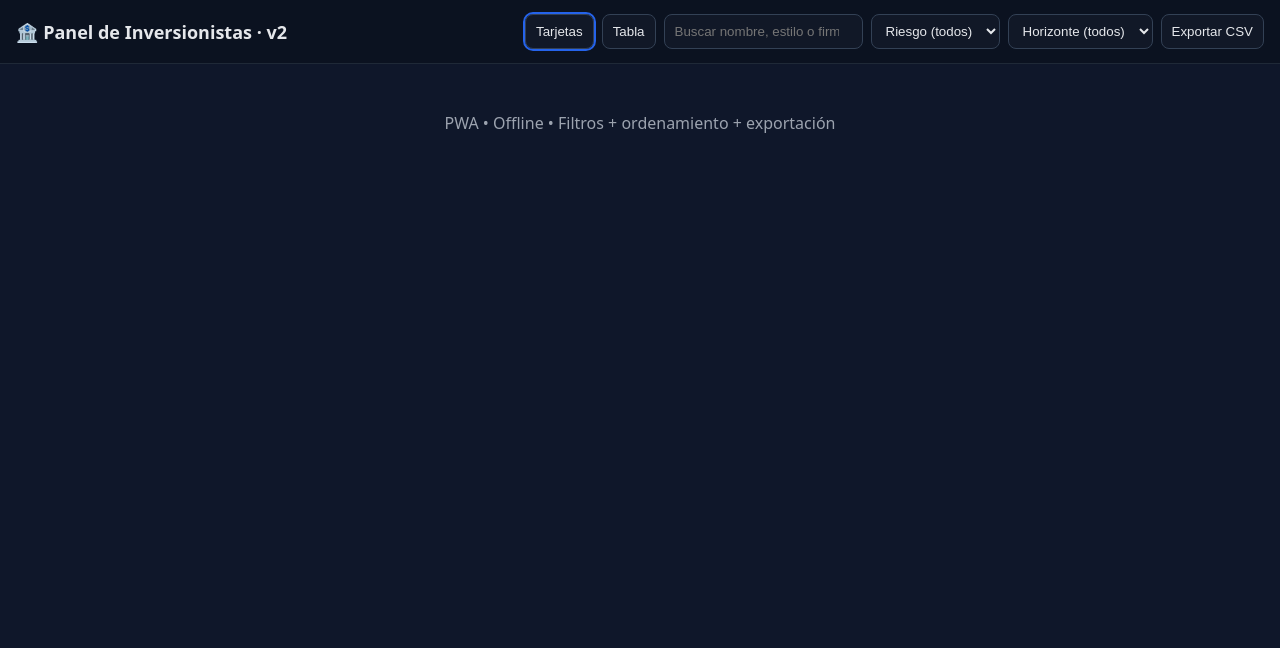
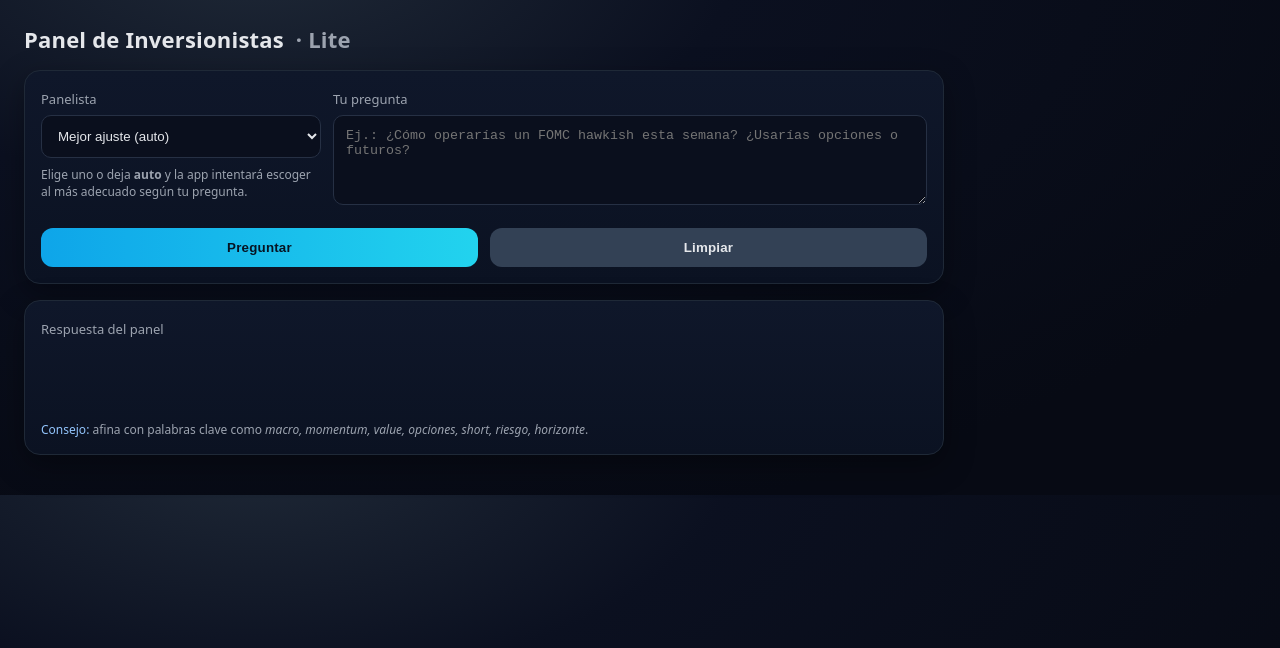
Before and after one commit to acevedoantonio76/investor-hack, a plain HTML site: page index.html in a window 1280 px wide. Drawn offline with Linux system fonts and the light colour scheme; no server answers.

Commit message:
Update index.html

```diff
--- a/index.html
+++ b/index.html
@@ -1,48 +1,71 @@
-<!doctype html>
+<!DOCTYPE html>
 <html lang="es">
 <head>
-<meta charset="utf-8">
-<meta name="viewport" content="width=device-width, initial-scale=1">
-<title>Panel de Evaluación de Inversionistas v2</title>
-<link rel="manifest" href="./manifest.webmanifest">
-<meta name="theme-color" content="#101112">
-<link rel="stylesheet" href="./styles.css">
+  <meta charset="UTF-8" />
+  <meta name="viewport" content="width=device-width,initial-scale=1" />
+  <title>Panel de Inversionistas · Lite</title>
+  <link rel="icon" href="icon-192.png">
+  <link rel="manifest" href="manifest.webmanifest">
+  <style>
+    :root { --bg:#0f172a; --card:#111827; --text:#e5e7eb; --muted:#9ca3af; --brand:#38bdf8; }
+    * { box-sizing: border-box; }
+    body { margin:0; font-family: system-ui, -apple-system, Segoe UI, Roboto, Ubuntu, "Helvetica Neue", Arial;
+           background: radial-gradient(1200px 600px at 20% -10%, #1f2937 0%, #0b1020 40%, #070a14 100%);
+           color: var(--text); padding: 24px; }
+    h1 { margin: 0 0 8px; font-size: 22px; letter-spacing:.2px }
+    .lite { color: var(--muted); font-weight:600; margin-left:6px }
+    .card { background: linear-gradient(180deg, #0f172a 0%, #0b1222 100%); border:1px solid #1f2937;
+            border-radius:16px; padding:16px; max-width:920px; margin: 16px 0; box-shadow: 0 10px 30px rgba(0,0,0,.35);}
+    label { color: var(--muted); font-size: 13px; }
+    select, input, textarea, button { width:100%; margin-top:6px; }
+    select, input, textarea { background:#0a0f1d; border:1px solid #263044; color: var(--text); border-radius:10px; padding:12px; }
+    textarea { min-height:90px; resize: vertical; }
+    .row { display:grid; grid-template-columns: 1fr; gap:12px; }
+    @media (min-width:720px){ .row{ grid-template-columns: 280px 1fr; } }
+    button { border:0; padding:12px 14px; border-radius:12px; cursor:pointer; font-weight:700; letter-spacing:.2px;
+             background: linear-gradient(90deg, #0ea5e9, #22d3ee); color:#071423; }
+    button:hover { opacity:.95 }
+    .meta { font-size: 12px; color: var(--muted); margin-top:8px }
+    .answer { line-height:1.6; white-space: pre-wrap; }
+    .error { color:#fecaca; background:#7f1d1d33; border:1px solid #7f1d1d; padding:10px 12px; border-radius:10px; }
+    .ok { color:#bbf7d0; background:#14532d33; border:1px solid #14532d; padding:10px 12px; border-radius:10px; }
+    .hint { color:#93c5fd; }
+  </style>
 </head>
 <body>
-<header>
-  <h1>🏦 Panel de Inversionistas · v2</h1>
-  <div class="controls">
-    <div class="view-toggle">
-      <button id="cardsView" class="active">Tarjetas</button>
-      <button id="tableView">Tabla</button>
+  <h1>Panel de Inversionistas <span class="lite">· Lite</span></h1>
+
+  <div id="status" class="card" style="display:none"></div>
+
+  <div class="card">
+    <div class="row">
+      <div>
+        <label for="who">Panelista</label>
+        <select id="who">
+          <option value="auto">Mejor ajuste (auto)</option>
+          <!-- El JS llenará la lista real desde data/investors.json -->
+        </select>
+        <div class="meta">Elige uno o deja <b>auto</b> y la app intentará escoger al más adecuado según tu pregunta.</div>
+      </div>
+      <div>
+        <label for="q">Tu pregunta</label>
+        <textarea id="q" placeholder="Ej.: ¿Cómo operarías un FOMC hawkish esta semana? ¿Usarías opciones o futuros?"></textarea>
+      </div>
     </div>
-    <input id="q" type="search" placeholder="Buscar nombre, estilo o firma...">
-    <select id="risk">
-      <option value="">Riesgo (todos)</option>
-      <option>Alto</option><option>Medio–alto</option><option>Medio</option><option>Bajo</option><option>—</option>
-    </select>
-    <select id="horizon">
-      <option value="">Horizonte (todos)</option>
-      <option>Corto</option><option>Mediano</option><option>Largo</option><option>Corto–mediano</option><option>Mediano–largo</option><option>—</option>
-    </select>
-    <button id="exportCsv">Exportar CSV</button>
-    <button id="installBtn" hidden>Instalar</button>
+    <div style="display:flex; gap:12px; margin-top:12px">
+      <button id="askBtn">Preguntar</button>
+      <button id="clearBtn" style="background:#334155; color:#e5e7eb;">Limpiar</button>
+    </div>
   </div>
-</header>
 
-<main>
-  <section id="cards" hidden></section>
-  <section id="table" class="table-wrap" hidden></section>
-</main>
+  <div class="card">
+    <label>Respuesta del panel</label>
+    <div id="answer" class="answer" style="margin-top:8px; min-height:64px;"></div>
+    <div class="meta" style="margin-top:10px">
+      <span class="hint">Consejo:</span> afina con palabras clave como <i>macro, momentum, value, opciones, short, riesgo, horizonte</i>.
+    </div>
+  </div>
 
-<footer>PWA • Offline • Filtros + ordenamiento + exportación</footer>
-
-<script type="module" src="./app.js"></script>
-<script>
-if ('serviceWorker' in navigator) navigator.serviceWorker.register('./sw.js');
-let deferred;
-window.addEventListener('beforeinstallprompt',(e)=>{e.preventDefault();deferred=e;document.getElementById('installBtn').hidden=false;});
-document.getElementById('installBtn').addEventListener('click',async()=>{ if(!deferred) return; deferred.prompt(); await deferred.userChoice; deferred=null; document.getElementById('installBtn').hidden=true; });
-</script>
+  <script src="app.js" defer></script>
 </body>
 </html>
```
